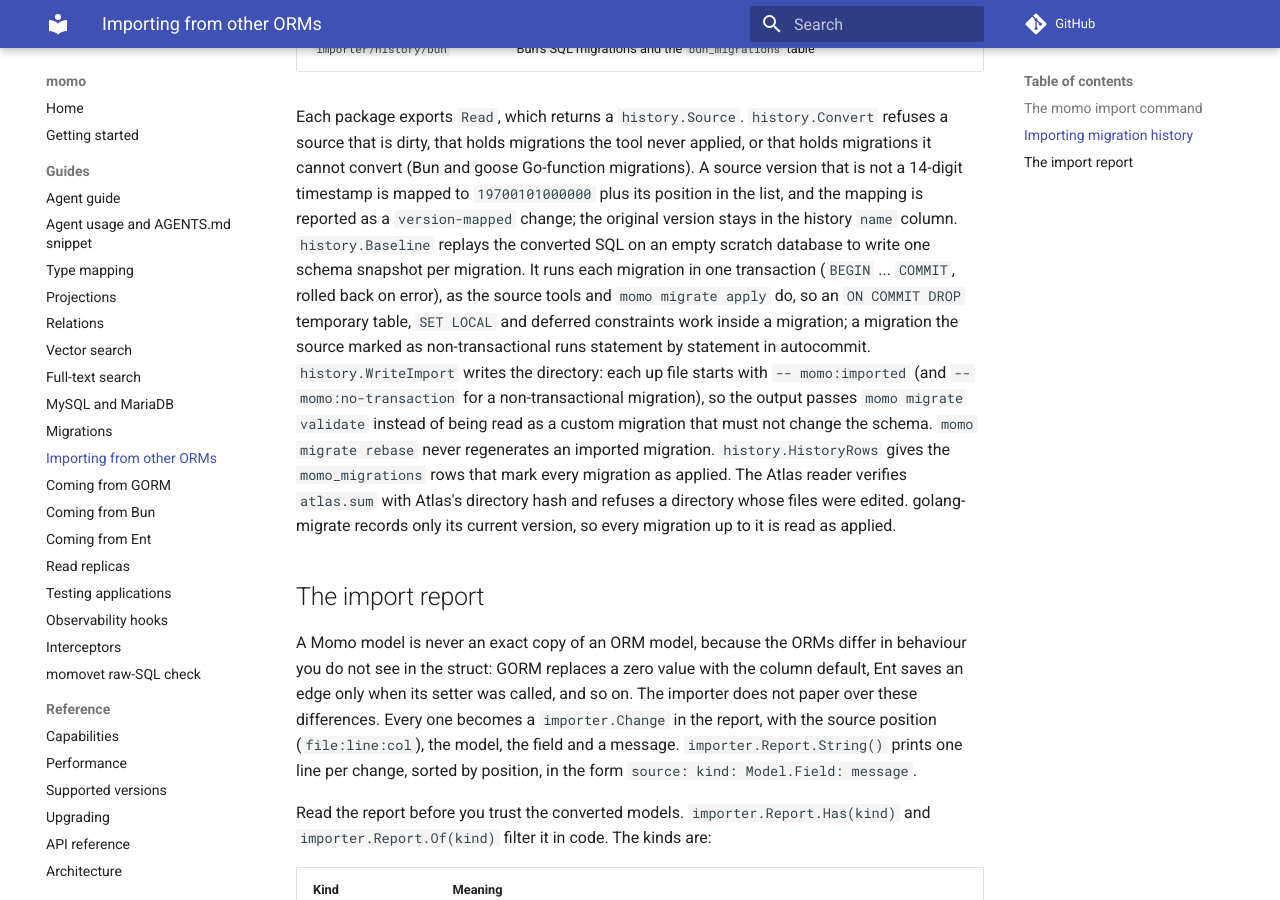
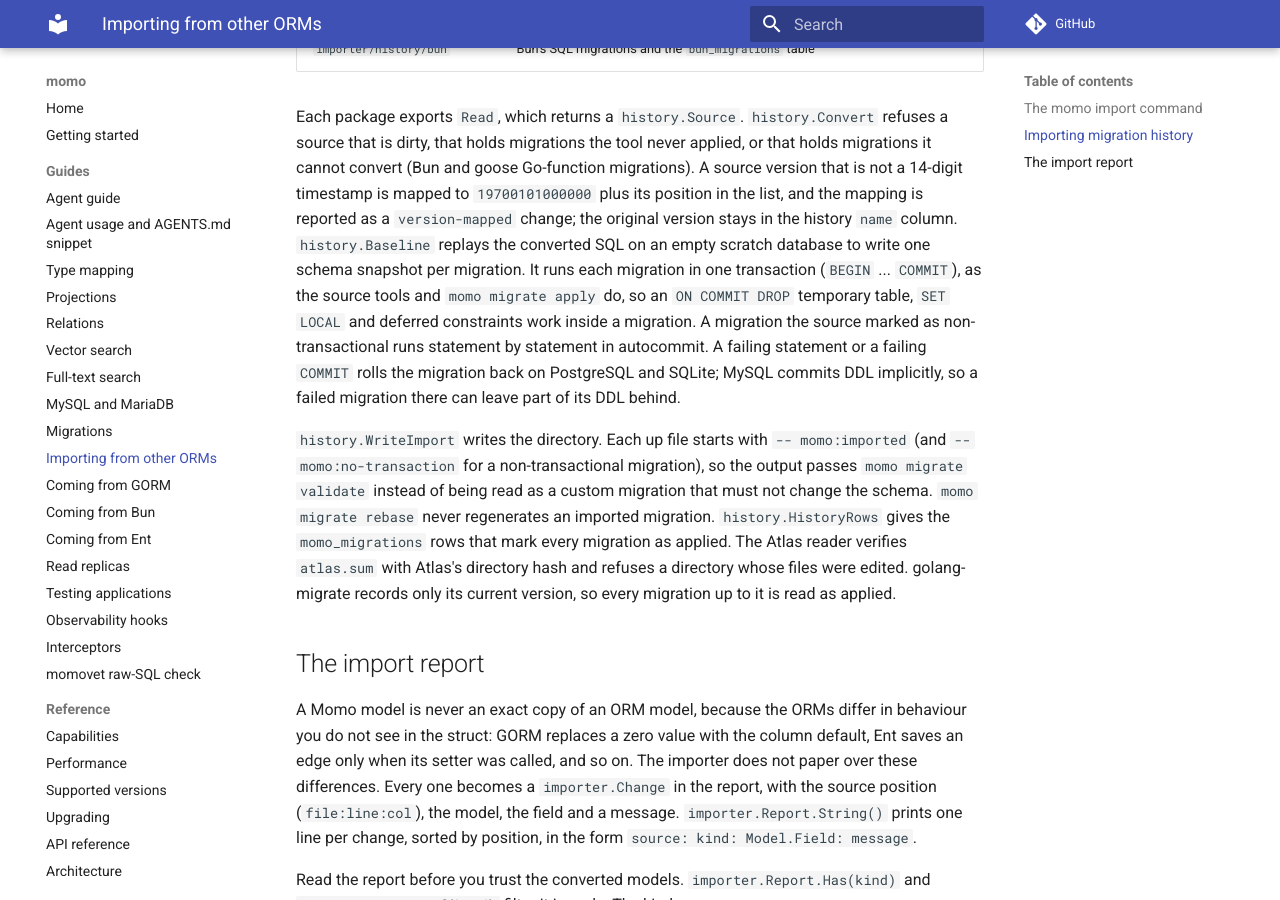
Before and after one commit to azrtydxb/momo, an MkDocs documentation site: the page built from docs/importers.md, in a window 1280 px wide and 900 px high, scrolled down 1443 px. Built offline with MkDocs 1.6.1 and Material for MkDocs 9.7.7, drawn with Linux system fonts in a browser that asks for light colours; comment, search, counter and statistics services are not loaded; the version menu is left out.

Commit message:
fix(importer/history): roll back a failed commit and say where rollback holds
A failed COMMIT now triggers a best-effort ROLLBACK, shared with the statement-failure path and the deferred cleanup, so SQLite does not keep a transaction open on a pooled connection. Docs name PostgreSQL and SQLite as the dialects where rollback holds.

```diff
--- a/docs/importers.md
+++ b/docs/importers.md
@@ -60,17 +60,20 @@ A source version that is not a 14-digit timestamp is mapped to
 `version-mapped` change; the original version stays in the history `name`
 column. `history.Baseline` replays the converted SQL on an empty scratch
 database to write one schema snapshot per migration. It runs each migration in
-one transaction (`BEGIN` ... `COMMIT`, rolled back on error), as the source
-tools and `momo migrate apply` do, so an `ON COMMIT DROP` temporary table,
-`SET LOCAL` and deferred constraints work inside a migration; a migration the
-source marked as non-transactional runs statement by statement in autocommit.
-`history.WriteImport`
-writes the directory: each up file starts with `-- momo:imported` (and
-`-- momo:no-transaction` for a non-transactional migration), so the output
-passes `momo migrate validate` instead of being read as a custom migration that
-must not change the schema. `momo migrate rebase` never regenerates an imported
-migration. `history.HistoryRows` gives the `momo_migrations` rows
-that mark every migration as applied. The Atlas reader verifies `atlas.sum`
+one transaction (`BEGIN` ... `COMMIT`), as the source tools and
+`momo migrate apply` do, so an `ON COMMIT DROP` temporary table, `SET LOCAL`
+and deferred constraints work inside a migration. A migration the source marked
+as non-transactional runs statement by statement in autocommit. A failing
+statement or a failing `COMMIT` rolls the migration back on PostgreSQL and
+SQLite; MySQL commits DDL implicitly, so a failed migration there can leave
+part of its DDL behind.
+
+`history.WriteImport` writes the directory. Each up file starts with
+`-- momo:imported` (and `-- momo:no-transaction` for a non-transactional
+migration), so the output passes `momo migrate validate` instead of being read
+as a custom migration that must not change the schema. `momo migrate rebase`
+never regenerates an imported migration. `history.HistoryRows` gives the
+`momo_migrations` rows that mark every migration as applied. The Atlas reader verifies `atlas.sum`
 with Atlas's directory hash and refuses a directory whose files were edited.
 golang-migrate records only its current version, so every migration up to it is
 read as applied.
```
Also changed, not shown: docs/migrations.md (+2 -2 lines), docs/upgrading.md (+2 -1 lines), 1 other file.
